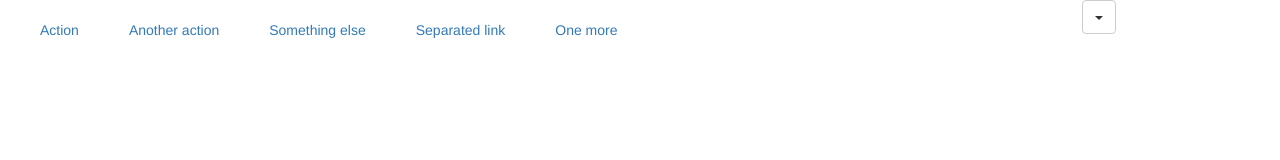
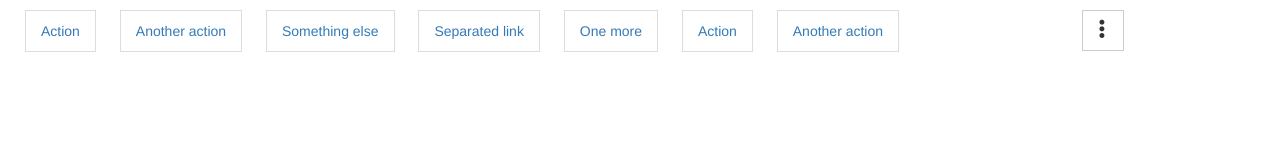
Before and after one commit to debasispanda/collapsiblenav, a plain HTML site: page index.html in a window 1280 px wide. Drawn offline with nearby package versions, Linux system fonts and the light colour scheme.

Commit message:
Base Version (1.0.0)
1st Version of the plugin created.

```diff
--- a/css/collapsible-nav.css
+++ b/css/collapsible-nav.css
@@ -1,8 +1,25 @@
 /*
 	Author: Debasis Panda
 */
-
-ul li{
-	float: left;
+.collapsible-nav{
+	overflow: hidden;
+	white-space: nowrap;
+	/*display: table;*/
+}
+.collapsible-nav .nav-item{
 	padding: 10px;
+	/*display: table-cell;*/
+	display: inline-block;
 }
+.collapsible-nav .nav-item > a{
+	 border: 1px solid #ddd;
+}
+.btn-collpased-menu{
+	margin-top: 10px;
+	border-radius: 0;
+}
+.btn-collpased-menu .btn{
+	font-size: 20px;
+    padding: 5px 10px;
+    border-radius: 0;
+}
--- a/index.html
+++ b/index.html
@@ -13,16 +13,21 @@
 			<li class="nav-item"><a href="#">Something else</a></li>
 			<li class="nav-item"><a href="#">Separated link</a></li>
 			<li class="nav-item"><a href="#">One more</a></li>
+			<li class="nav-item"><a href="#">Action</a></li>
+			<li class="nav-item"><a href="#">Another action</a></li>
+			<li class="nav-item"><a href="#">Something else</a></li>
+			<li class="nav-item"><a href="#">Separated link</a></li>
+			<li class="nav-item"><a href="#">One more</a></li>
 		</ul>
 	</div>
 	<div class="col-xs-2">
 		<div class="row">
 			<div class="col-xs-12">
-				<div class="btn-group">
+				<div class="btn-group btn-collpased-menu">
 					<button type="button" class="btn btn-default dropdown-toggle" data-toggle="dropdown" aria-haspopup="true" aria-expanded="false">
-						<span class="caret"></span>
+						<span class="glyphicon glyphicon-option-vertical"></span>
 					</button>
-					<ul class="dropdown-menu" id="collapsed-dropdown">
+					<ul class="dropdown-menu dropdown-menu-right" id="collapsed-dropdown">
 					</ul>
 				</div>
 			</div>
--- a/js/collapsible-nav.js
+++ b/js/collapsible-nav.js
@@ -1,9 +1,11 @@
 // Author: Debasis Panda
+// Twitter: @imdebasispanda
+// Facebook: /imdebasispanda
+// Github: /debasispanda
+// Blog: imdebasispanda.blogspot.com
 
 /*!
- * jQuery lightweight plugin boilerplate
- * Original author: @ajpiano
- * Further changes, comments: @addyosmani
+ * jQuery Auto Collapsible Menu plugin
  * Licensed under the MIT license
  */
 
@@ -28,6 +30,7 @@
 
     // Create the defaults once
     var pluginName = 'collapsemenu',
+    pluginVersion = '1.0.0'
     defaults = {
     	propertyName: "value"
     };
@@ -35,7 +38,7 @@
     // The actual plugin constructor
     function Plugin(element, options) {
     	this.element = element;
-
+        this.version = pluginVersion;
         // jQuery has an extend method that merges the
         // contents of two or more objects, storing the
         // result in the first object. The first object
@@ -50,53 +53,87 @@
     }
 
     Plugin.prototype.init = function () {
-    	var self= this;
+    	var $this = this;
     	console.log('collapsemenu initiated');
-    	console.log(this);
         // Place initialization logic here
         // You already have access to the DOM element and
         // the options via the instance, e.g. this.element
         // and this.options
 
-        this.methods = {
-        	calcMenu: function(){
         var MenuWidth = {
             visibleMenuWidth : 0,
             totalMenuWidth : 0,
             addibleItemWidth: 0,
         };
+
+        $($this.element).find('.nav-item').each(function(){
+            $(this).attr('data-width', $(this).outerWidth());
+            MenuWidth.visibleMenuWidth += $(this).data('width');
+            if($('#collapsed-dropdown li:first-child').length){
+                MenuWidth.addibleItemWidth = $('#collapsed-dropdown li:first-child').data('width');
+            }
+            else{
+                MenuWidth.addibleItemWidth = 0;
+            }
+        });
+        this.methods = {
+        	calcMenu: function(){
+                MenuWidth.visibleMenuWidth = 0;
+        		MenuWidth.addibleItemWidth = 0;
         		MenuWidth.totalMenuWidth = $('.navigation-container').width();
-        		$(self.element).find('.nav-item').each(function(){
-        			MenuWidth.visibleMenuWidth = MenuWidth.visibleMenuWidth + $(this).outerWidth();
-        			// if(MenuWidth.visibleMenuWidth >= MenuWidth.totalMenuWidth){
-        			// 	console.log('collapsed');
-        			// 	$(this).remove();
-        			// 	// $(self.element).find('.nav-item:last-child').prependTo('#collapsed-dropdown');
-        			// }
-
+        		$($this.element).find('.nav-item').each(function(){
+        			MenuWidth.visibleMenuWidth += $(this).data('width');
+                    if($('#collapsed-dropdown li:first-child').length){
+                        MenuWidth.addibleItemWidth = $('#collapsed-dropdown li:first-child').data('width');
+                    }
+                    else{
+                        MenuWidth.addibleItemWidth = 0;
+                    }
         		});
-        		MenuWidth.addibleItemWidth = $('#collapsed-dropdown li:first-child').outerWidth();
+        		console.log('calcMenu');
+                MenuWidth.visibleMenuWidth += 20;
         		return MenuWidth;
         	},
         	collapse: function(){
-        		var MenuWidth = this.calcMenu();
+
+                var interval = setInterval(function(){
+                    $this.methods.calcMenu();
+
                     if(MenuWidth.visibleMenuWidth >= MenuWidth.totalMenuWidth){
-        			console.log('collapsed');
-        			$(self.element).find('.nav-item:last-child').prependTo('#collapsed-dropdown');
+                        $($this.element).find('.nav-item:last-child').prependTo('#collapsed-dropdown');
                     }
                     else if(MenuWidth.totalMenuWidth > (parseInt(MenuWidth.visibleMenuWidth) + parseInt(MenuWidth.addibleItemWidth))){
-        			$('#collapsed-dropdown li:first-child').appendTo(self.element);
+                        if($('#collapsed-dropdown li:first-child').length){
+                            $('#collapsed-dropdown li:first-child').appendTo($this.element);
                         }
+                        else{
+                            clearInterval(interval);
+                        }
+                    }
+                    else{
+                        clearInterval(interval);
+                    }
+                    if($('#collapsed-dropdown li').length){
+                        $('.btn-collpased-menu').show();
+                    }
+                    else{
+                        $('.btn-collpased-menu').hide();
+                    }
+
+                },50);
+
         		console.log(MenuWidth.visibleMenuWidth , MenuWidth.totalMenuWidth);
 
         	},
 
         }
-
-        this.methods.collapse();
-        $(window).on('resize',function(){
-        	self.methods.collapse();
+        $(window).resize(function () {
+            clearTimeout($.data(this, 'resizeTimer'));
+            $.data(this, 'resizeTimer', setTimeout(function () {
+                $this.methods.collapse();
+            }, 400));
         });
+        $this.methods.collapse();
     };
 
     // A really lightweight plugin wrapper around the constructor,
```
Lines whose indentation alone changed are shown as unchanged.
